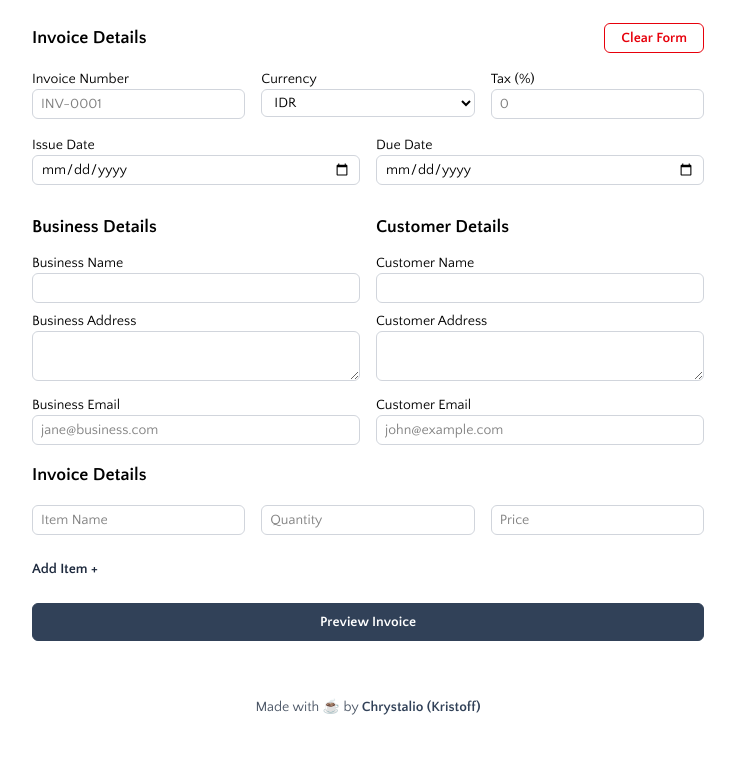
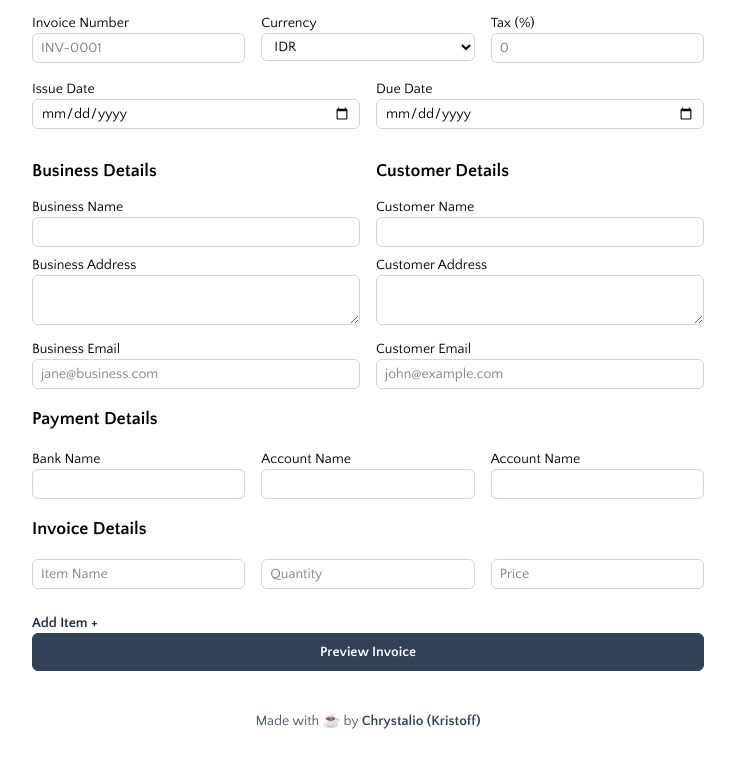
Before and after one commit to chrystalio/InvoNota, a website: page index.html in a window 1280 px wide. Shown: the part 173-936 px from the top of the page, without its empty margins (272-1007 px from the left). Before the commit the page ends 906 px from the top, so only its background shows below. Drawn offline with Linux system fonts and the light colour scheme; a web font is replaced by a local one.

Commit message:
Add payment details section

```diff
--- a/index.html
+++ b/index.html
@@ -8,7 +8,7 @@
 </head>
 
 <body>
-    <div class="mt-10 lg:mt-24 mx-4 px-4 lg:mx-72">
+    <div class="mt-10 lg:mt-12 mx-4 px-4 lg:mx-72">
         <h1 class="text-2xl lg:text-4xl font-bold tracking-tight font-cantarell">InvoNota</h1>
         <p class="text-gray-600 text-sm lg:text-md px-0.5 font-quattrocento-sans">Simple & Fast Invoice Generator</p>
     </div>
@@ -102,6 +102,29 @@
                 </div>
             </div>
             <div>
+                <h2 class="text-lg font-quattrocento-sans font-semibold">Payment Details</h2>
+                <div class="grid grid-cols-1 lg:grid-cols-3 gap-4 my-4">
+                    <div>
+                        <label for="bank-name" class="block text-sm lg:text-md font-quattrocento-sans">Bank Name</label>
+                        <input type="text" id="bank-name"
+                        class="w-full border border-gray-300 rounded-md px-2 py-1 text-sm lg:text-md font-quattrocento-sans"
+                        required>
+                    </div>
+                    <div>
+                        <label for="account-name" class="block text-sm lg:text-md font-quattrocento-sans">Account Name</label>
+                        <input type="text" id="account-name"
+                        class="w-full border border-gray-300 rounded-md px-2 py-1 text-sm lg:text-md font-quattrocento-sans"
+                        required>
+                    </div>
+                    <div>
+                        <label for="account-number" class="block text-sm lg:text-md font-quattrocento-sans">Account Name</label>
+                        <input type="text" id="account-number"
+                        class="w-full border border-gray-300 rounded-md px-2 py-1 text-sm lg:text-md font-quattrocento-sans"
+                        required>
+                    </div>
+                </div>
+            </div>
+            <div>
                 <h2 class="text-lg font-quattrocento-sans font-semibold">Invoice Details</h2>
                 <div class="grid grid-cols-1 lg:grid-cols-3 gap-4 my-4">
                     <input type="text" placeholder="Item Name"
@@ -118,14 +141,14 @@
                     +</button>
             </div>
         </form>
-        <div class="mt-6 grid grid-cols-1 gap-4">
+        <div class="mt-4 grid grid-cols-1 gap-2">
             <button id="preview-invoice"
                 class="w-full text-white text-sm font-semibold font-quattrocento-sans px-6 py-2 bg-slate-700 border border-slate-700 rounded-md hover:bg-slate-800 transition duration-200">
                 Preview Invoice
             </button>
         </div>
     </div>
-    <footer class="mx-4 pb-8 lg:py-4 lg:mx-72">
+    <footer class="mx-4 pb-8 lg:py-2 lg:mx-72">
         <p class="text-gray-600 text-sm text-center lg:text-md font-quattrocento-sans">
             Made with ☕ by
             <a href="https://kriscode.cloud" target="_blank" class="text-slate-700 font-semibold">
```
